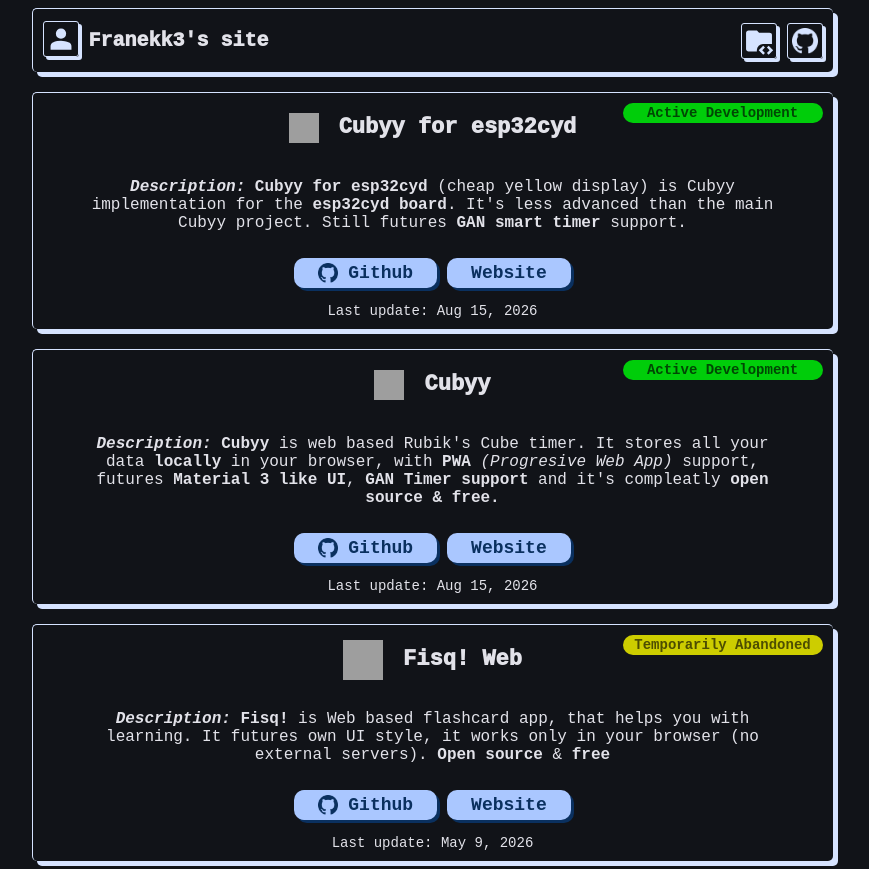
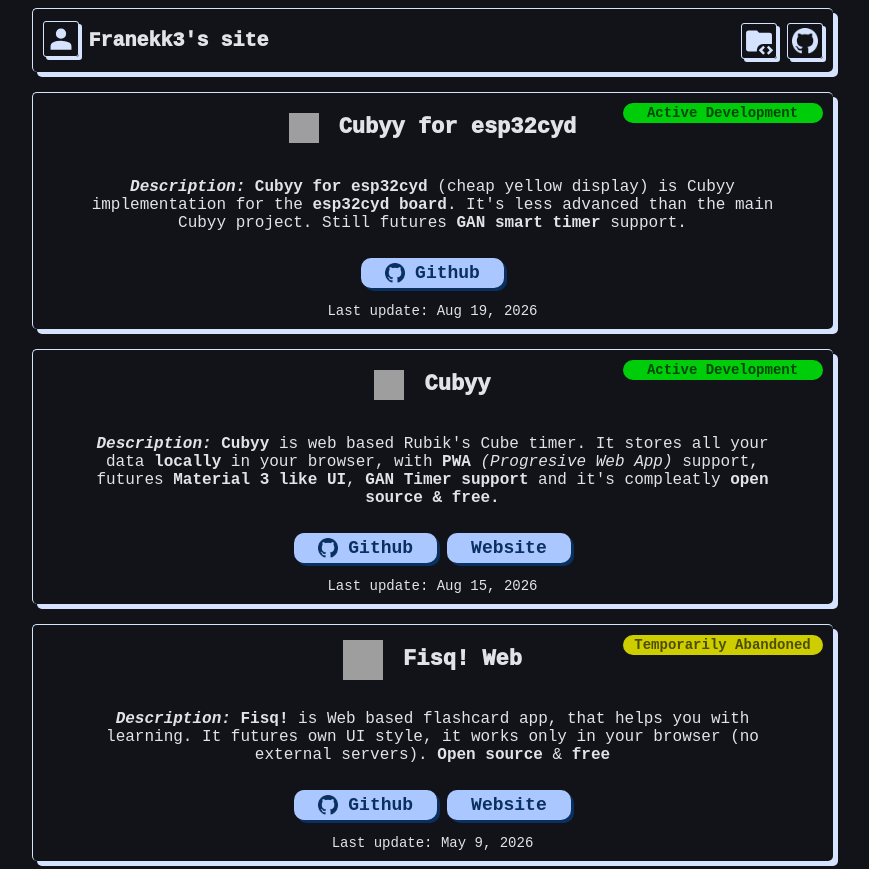
Before and after one commit to franekk3/franekk3.github.io, a plain HTML site: page index.html in a window 1280 px wide. Shown: the whole page, without its empty margins (208-1077 px from the left). Drawn offline with Linux system fonts and the light colour scheme; grey boxes are pictures that could not be loaded.

Commit message:
update fix

```diff
--- a/index.html
+++ b/index.html
@@ -33,16 +33,14 @@
 
                 <p><i><b>Description:</b></i> <b>Cubyy for esp32cyd </b> (cheap yellow display) is Cubyy implementation for the <b>esp32cyd board</b>. It's less advanced than the main Cubyy project. Still futures <b>GAN smart timer</b> support.</p>
             <div class="buttons">
-                <button onclick="window.location.href = 'https://github.com/franekk3/Cubyy'">
+                <button onclick="window.location.href = 'https://github.com/franekk3/Cubyy-for-esp32cyd'">
                     <img src="./icons/github.png">
                     Github
                 </button>
-                <button onclick="window.location.href = 'https://franekk3.github.io/Cubyy'">
-                    Website
-                </button>
+
 
             </div>
-            <p style="font-size: 14px; margin-bottom: 10px; margin-top: 5px;"> Last update: Aug 15, 2026 </p>
+            <p style="font-size: 14px; margin-bottom: 10px; margin-top: 5px;"> Last update: Aug 19, 2026 </p>
             </div>
             <div class="project">
                 <div class="project-title">
```
